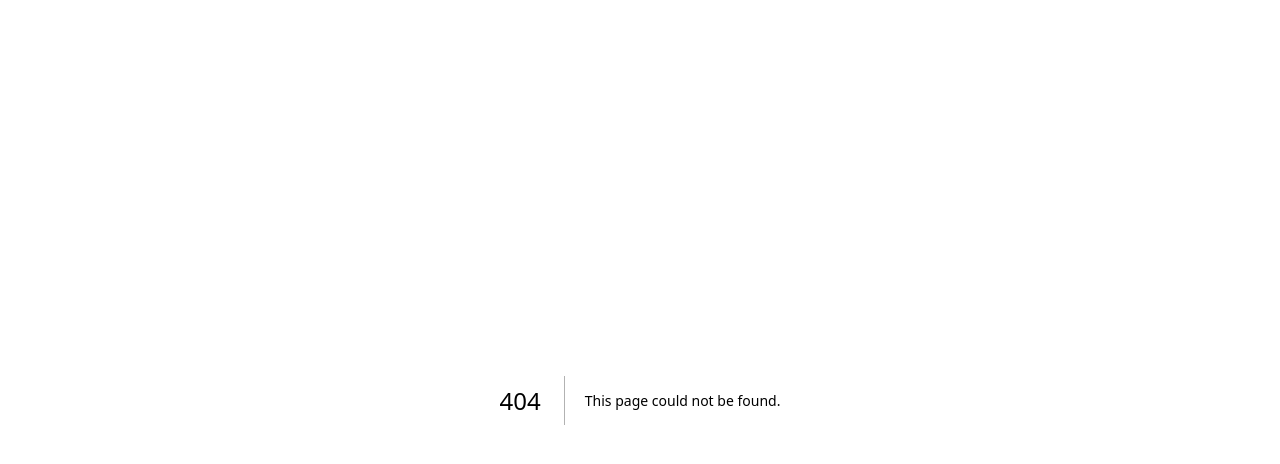
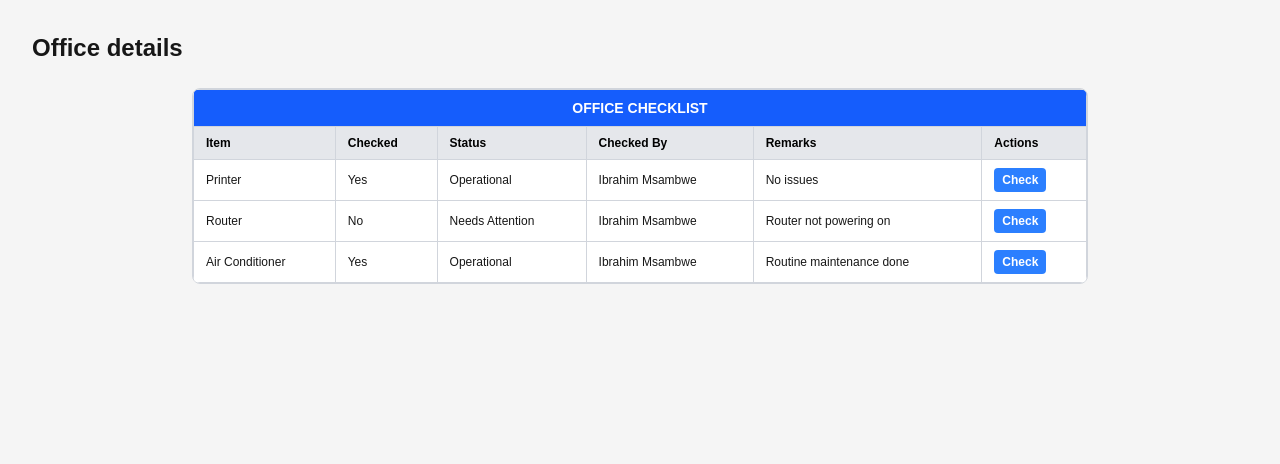
Before and after one commit to ElvinAnesu/hesu-checklist, a Next.js app: page /office-details/1 in a window 1280 px wide. Before the commit this address had no page. Shown: the top 464 px of the page. Built offline with nearby package versions, Linux system fonts and the light colour scheme.

Commit message:
fix/record table

```diff
--- /dev/null
+++ b/app/office-details/[id]/page.js
@@ -0,0 +1,187 @@
+"use client"
+import React, { useState } from "react";
+
+export default function OfficeDetailsPage() {
+  const [showModal, setShowModal] = useState(false);
+  const [selectedItem, setSelectedItem] = useState(null);
+  const [form, setForm] = useState({
+    item: "",
+    checked: "",
+    status: "",
+    checkedBy: "",
+    remarks: "",
+  });
+
+  const officeChecklist = [
+    {
+      id: 1,
+      item: "Printer",
+      checked: "Yes",
+      status: "Operational",
+      checkedBy: "Ibrahim Msambwe",
+      remarks: "No issues",
+    },
+    {
+      id: 2,
+      item: "Router",
+      checked: "No",
+      status: "Needs Attention",
+      checkedBy: "Ibrahim Msambwe",
+      remarks: "Router not powering on",
+    },
+    {
+      id: 3,
+      item: "Air Conditioner",
+      checked: "Yes",
+      status: "Operational",
+      checkedBy: "Ibrahim Msambwe",
+      remarks: "Routine maintenance done",
+    },
+  ];
+
+  const handleCheck = (row) => {
+    setForm({
+      item: row.item,
+      checked: row.checked,
+      status: row.status,
+      checkedBy: row.checkedBy,
+      remarks: row.remarks,
+    });
+    setSelectedItem(row);
+    setShowModal(true);
+  };
+
+  const closeModal = () => {
+    setShowModal(false);
+    setSelectedItem(null);
+  };
+
+  const handleChange = (e) => {
+    const { name, value } = e.target;
+    setForm((prev) => ({ ...prev, [name]: value }));
+  };
+
+  const handleSubmit = (e) => {
+    e.preventDefault();
+    // Implement submission logic or update checklist here later.
+    closeModal();
+  };
+
+  return (
+    <div className="min-h-screen p-8">
+      <h1 className="text-2xl font-bold mb-6">Office details</h1>
+      <div className="max-w-4xl mx-auto">
+        <div className="overflow-x-auto border border-gray-300 bg-white rounded-lg">
+          <table className="w-full border-collapse text-sm">
+            <thead>
+              <tr className="bg-blue-600 text-white text-center">
+                <th colSpan="6" className="px-3 py-2 text-sm font-bold border border-gray-300">
+                  OFFICE CHECKLIST
+                </th>
+              </tr>
+              <tr className="bg-gray-200 text-black">
+                <th className="px-3 py-2 text-xs text-left font-semibold border border-gray-300">Item</th>
+                <th className="px-3 py-2 text-xs text-left font-semibold border border-gray-300">Checked</th>
+                <th className="px-3 py-2 text-xs text-left font-semibold border border-gray-300">Status</th>
+                <th className="px-3 py-2 text-xs text-left font-semibold border border-gray-300">Checked By</th>
+                <th className="px-3 py-2 text-xs text-left font-semibold border border-gray-300">Remarks</th>
+                <th className="px-3 py-2 text-xs text-left font-semibold border border-gray-300">Actions</th>
+              </tr>
+            </thead>
+            <tbody>
+              {officeChecklist.map(row => (
+                <tr key={row.id} className="bg-white text-xs">
+                  <td className="px-3 py-2 border border-gray-300">{row.item}</td>
+                  <td className="px-3 py-2 border border-gray-300">{row.checked}</td>
+                  <td className="px-3 py-2 border border-gray-300">{row.status}</td>
+                  <td className="px-3 py-2 border border-gray-300">{row.checkedBy}</td>
+                  <td className="px-3 py-2 border border-gray-300">{row.remarks}</td>
+                  <td className="px-3 py-2 border border-gray-300">
+                    <button
+                      className="bg-blue-500 text-white px-2 py-1 rounded hover:bg-blue-600 transition-colors text-xs font-semibold"
+                      onClick={() => handleCheck(row)}
+                    >
+                      Check
+                    </button>
+                  </td>
+                </tr>
+              ))}
+            </tbody>
+          </table>
+        </div>
+      </div>
+
+      {/* Modal */}
+      {showModal && (
+        <div className="fixed inset-0 flex items-center justify-center bg-black/30 z-50">
+          <div className="bg-white p-6 rounded-lg max-w-md w-full shadow-lg relative">
+            <button
+              className="absolute top-2 right-3 text-gray-600 text-lg font-bold"
+              onClick={closeModal}
+              aria-label="Close"
+            >
+              ×
+            </button>
+            <h2 className="text-xl font-bold mb-4">Record Checklist</h2>
+            <form onSubmit={handleSubmit} className="space-y-3">
+              <div>
+                <label className="block text-xs font-semibold mb-1">Item</label>
+                <input
+                  type="text"
+                  name="item"
+                  value={form.item}
+                  className="w-full px-3 py-2 border border-gray-300 rounded text-sm"
+                  onChange={handleChange}
+                  readOnly
+                />
+              </div>
+              <div>
+                <label className="block text-xs font-semibold mb-1">Checked</label>
+                <select
+                  name="checked"
+                  value={form.checked}
+                  className="w-full px-3 py-2 border border-gray-300 rounded text-sm"
+                  onChange={handleChange}
+                >
+                  <option value="">Select</option>
+                  <option value="Yes">Yes</option>
+                  <option value="No">No</option>
+                </select>
+              </div>
+              <div>
+                <label className="block text-xs font-semibold mb-1">Status</label>
+                <input
+                  type="text"
+                  name="status"
+                  value={form.status}
+                  className="w-full px-3 py-2 border border-gray-300 rounded text-sm"
+                  onChange={handleChange}
+                />
+              </div>
+              <div>
+                <label className="block text-xs font-semibold mb-1">Checked By</label>
+                <input
+                  type="text"
+                  name="checkedBy"
+                  value={form.checkedBy}
+                  className="w-full px-3 py-2 border border-gray-300 rounded text-sm"
+                  onChange={handleChange}
+                />
+              </div>
+              <div>
+                <label className="block text-xs font-semibold mb-1">Remarks</label>
+                <textarea
+                  name="remarks"
+                  value={form.remarks}
+                  className="w-full px-3 py-2 border border-gray-300 rounded text-sm"
+                  onChange={handleChange}
+                />
+              </div>
+              <button type="submit" className="w-full bg-blue-600 text-white py-2 rounded font-semibold hover:bg-blue-700">Save</button>
+            </form>
+          </div>
+        </div>
+      )}
+    </div>
+  );
+}
--- a/app/page.js
+++ b/app/page.js
@@ -1,12 +1,12 @@
 export default function Home() {
   const checklistItems = [
-    { id: 1, item: "Server Room", checked: "No", issuesFound: "None", checkedBy: "Ibrahim Msambwe", checkedAt: "-" },
-    { id: 2, item: "Documentation", checked: "No", issuesFound: "None", checkedBy: "Ibrahim Msambwe", checkedAt: "-" },
-    { id: 3, item: "Transport", checked: "No", issuesFound: "None", checkedBy: "Ibrahim Msambwe", checkedAt: "-" },
-    { id: 4, item: "Finance", checked: "No", issuesFound: "None", checkedBy: "Ibrahim Msambwe", checkedAt: "-" },
-    { id: 6, item: "HR", checked: "No", issuesFound: "None", checkedBy: "Ibrahim Msambwe", checkedAt: "-" },
-    { id: 7, item: "BoardRoom", checked: "No", issuesFound: "None", checkedBy: "Ibrahim Msambwe", checkedAt: "-" },
-    { id: 8, item: "QAC", checked: "No", issuesFound: "None", checkedBy: "Ibrahim Msambwe", checkedAt: "-" },
+    { id: 1, office: "Server Room", checked: "No", issuesFound: "None", checkedBy: "Ibrahim Msambwe", checkedAt: "-" },
+    { id: 2, office: "Documentation", checked: "No", issuesFound: "None", checkedBy: "Ibrahim Msambwe", checkedAt: "-" },
+    { id: 3, office: "Transport", checked: "No", issuesFound: "None", checkedBy: "Ibrahim Msambwe", checkedAt: "-" },
+    { id: 4, office: "Finance", checked: "No", issuesFound: "None", checkedBy: "Ibrahim Msambwe", checkedAt: "-" },
+    { id: 6, office: "HR", checked: "No", issuesFound: "None", checkedBy: "Ibrahim Msambwe", checkedAt: "-" },
+    { id: 7, office: "BoardRoom", checked: "No", issuesFound: "None", checkedBy: "Ibrahim Msambwe", checkedAt: "-" },
+    { id: 8, office: "QAC", checked: "No", issuesFound: "None", checkedBy: "Ibrahim Msambwe", checkedAt: "-" },
   ];
 
   const activityLog = [
@@ -56,32 +56,34 @@ export default function Home() {
               <thead>
                 <tr className="bg-blue-600 text-white text-center">
                   <th colSpan="7" className="px-3 py-2 text-sm font-bold border border-gray-300">
-                    DAILY SYSTEM CHECKLIST
+                    DAILY CHECKLIST
                   </th>
                 </tr>
                 <tr className="bg-gray-200 text-black">
                   <th className="px-3 py-2 text-xs text-left font-semibold border border-gray-300">SN</th>
-                  <th className="px-3 py-2 text-xs text-left font-semibold border border-gray-300">Office</th>
+                  <th className="px-3 py-2 text-xs text-left font-semibold border border-gray-300">OFFICE</th>
                   <th className="px-3 py-2 text-xs text-left font-semibold border border-gray-300">CHECKED</th>
                   <th className="px-3 py-2 text-xs text-left font-semibold border border-gray-300">ISSUES FOUND</th>
                   <th className="px-3 py-2 text-xs text-left font-semibold border border-gray-300">CHECKED BY</th>
                   <th className="px-3 py-2 text-xs text-left font-semibold border border-gray-300">CHECKED AT</th>
-                  <th className="px-3 py-2 text-xs text-left font-semibold border border-gray-300">DETAILS</th>
+                  <th className="px-3 py-2 text-xs text-left font-semibold border border-gray-300">ACTIONS</th>
                 </tr>
               </thead>
               <tbody>
-                {checklistItems.map((item, index) => (
+                {checklistItems.map((office, index) => (
                   <tr
-                    key={item.id}
+                    key={office.id}
                     className="bg-white text-xs"
                   >
-                    <td className="px-3 py-2 border border-gray-300">{item.id}</td>
-                    <td className="px-3 py-2 border border-gray-300">{item.item}</td>
-                    <td className="px-3 py-2 border border-gray-300">{item.checked}</td>
-                    <td className="px-3 py-2 border border-gray-300">{item.issuesFound}</td>
-                    <td className="px-3 py-2 border border-gray-300">{item.checkedBy}</td>
-                    <td className="px-3 py-2 border border-gray-300">{item.checkedAt}</td>
-                    <td className="px-3 py-2 border border-gray-300"><a href="#">View</a></td>
+                    <td className="px-3 py-2 border border-gray-300">{office.id}</td>
+                    <td className="px-3 py-2 border border-gray-300">{office.office}</td>
+                    <td className="px-3 py-2 border border-gray-300">{office.checked}</td>
+                    <td className="px-3 py-2 border border-gray-300">{office.issuesFound}</td>
+                    <td className="px-3 py-2 border border-gray-300">{office.checkedBy}</td>
+                    <td className="px-3 py-2 border border-gray-300">{office.checkedAt}</td>
+                    <td className="px-3 py-2 border border-gray-300">
+                      <a href={`/office-details/${office.id}`} className="bg-green-600 text-white px-3 py-1 rounded hover:bg-green-700 transition-colors text-xs font-semibold">View</a>
+                    </td>
                   </tr>
                 ))}
               </tbody>
```
